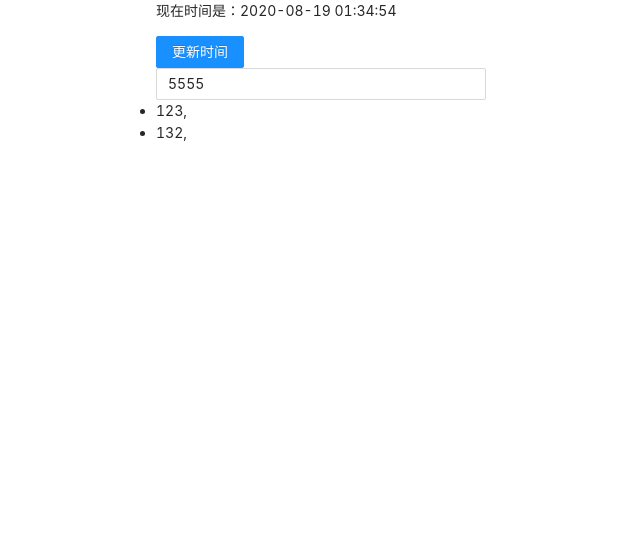
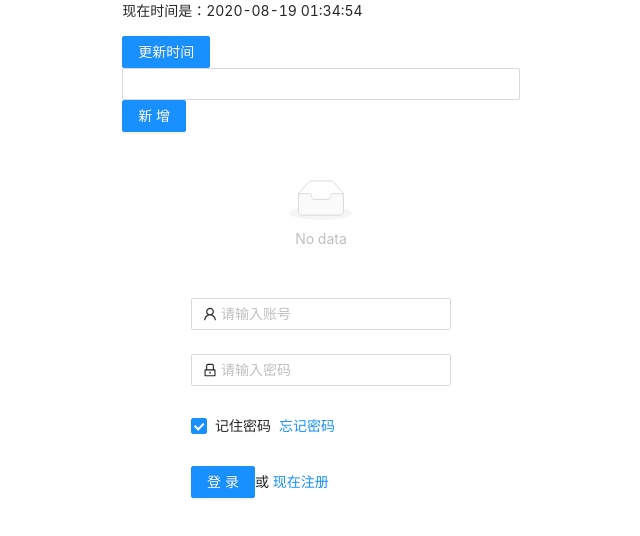
Before and after one commit to maxuhui666/react-project, a React app: page / in a window 1280 px wide. Shown: the top 536 px of the page, without its empty margins (319-959 px from the left). Built offline with nearby package versions, Linux system fonts and the light colour scheme.

Commit message:
登录页

```diff
--- a/src/App.js
+++ b/src/App.js
@@ -1,17 +1,25 @@
-import React, { Component } from 'react'
+import React, { Component, Fragment } from 'react'
 import { Row, Col } from 'antd'
 import './App.scss'
 import 'antd/dist/antd.css'
 import TodoList from './todo-list/TodoList'
+import Login from './login/Login'
 
 class App extends Component {
   render () {
     return (
-      <Row justify="center">
-        <Col>
-          <TodoList/>
-        </Col>
-      </Row>
+      <Fragment>
+        <Row justify="center">
+          <Col>
+            <TodoList/>
+          </Col>
+        </Row>
+        <Row justify="center">
+          <Col>
+            <Login/>
+          </Col>
+        </Row>
+      </Fragment>
     )
   }
 }
--- a/src/http/Api.js
+++ b/src/http/Api.js
@@ -1,8 +1,8 @@
 export const tableInfo = {
   list: 'api/dictionary/listDictionaryClassification',
-  insert: 'api/insert',
+  insert: 'api/insert'
 }
 export const dictionaryInfo = {
   list: 'api/dictionary/listDictionaryClassification',
-  insert: 'api/insert',
+  insert: 'api/insert'
 }
--- /dev/null
+++ b/src/login/Login.js
@@ -0,0 +1,59 @@
+import React, { Component, Fragment } from 'react'
+import { Form, Input, Button, Checkbox, message } from 'antd'
+import { UserOutlined, LockOutlined } from '@ant-design/icons'
+import './Login.scss'
+
+class Login extends Component {
+  constructor (props) {
+    super(props)
+    this.state = {
+      title: '登录',
+      account: '',
+      password: '',
+      verificationCode: ''
+    }
+  }
+
+  onFinish (values) {
+    if (values.account !== 'admin') {
+      message.error('用户名不存在！')
+      return
+    }
+    if (values.password !== '123456') {
+      message.error('密码错误！')
+      return
+    }
+    message.success('登录成功！')
+  }
+
+  componentDidMount () {
+    console.log('加载')
+  }
+
+  render () {
+    return (
+      <Fragment>
+        <Form name={'normal_login'} className={'login-form'} initialValues={{ remember: true }} onFinish={this.onFinish}>
+          <Form.Item name={'account'} rules={[{ required: true, message: '请输入账号！' }]}>
+            <Input prefix={<UserOutlined className={'site-form-item-icon'}/>} placeholder={'请输入账号'}/>
+          </Form.Item>
+          <Form.Item name="password" rules={[{ required: true, message: '请输入密码！' }]}>
+            <Input prefix={<LockOutlined className="site-form-item-icon"/>} type="password" placeholder="请输入密码"/>
+          </Form.Item>
+          <Form.Item>
+            <Form.Item name="remember" valuePropName="checked" noStyle>
+              <Checkbox>记住密码</Checkbox>
+            </Form.Item>
+            <a className="login-form-forgot" href="">忘记密码</a>
+          </Form.Item>
+          <Form.Item>
+            <Button type="primary" htmlType="submit" className="login-form-button">登录</Button>
+            或 <a href="">现在注册</a>
+          </Form.Item>
+        </Form>
+      </Fragment>
+    )
+  }
+}
+
+export default Login
--- /dev/null
+++ b/src/login/Login.scss
@@ -0,0 +1,12 @@
+#components-form-demo-normal-login .login-form {
+  max-width: 300px;
+}
+#components-form-demo-normal-login .login-form-forgot {
+  float: right;
+}
+#components-form-demo-normal-login .ant-col-rtl .login-form-forgot {
+  float: left;
+}
+#components-form-demo-normal-login .login-form-button {
+  width: 100%;
+}
--- a/src/todo-list/TodoList.js
+++ b/src/todo-list/TodoList.js
@@ -1,5 +1,6 @@
 import React, { Component, Fragment } from 'react'
-import { Button, Input } from 'antd'
+import { Button, Input, message, List, Avatar } from 'antd'
+import './TodoList.scss'
 
 import moment from 'moment'
 
@@ -7,23 +8,17 @@ class TodoList extends Component {
   constructor (props) {
     super(props)
     this.state = {
-      list: ['123', '132'],
-      inputValue: '5555',
-      now: ''
+      list: [],
+      item: ''
     }
-    this.onChangeInputValue = this.onChangeInputValue.bind(this)
+    this.onChangeContent = this.onChangeContent.bind(this)
     this.updateTime = this.updateTime.bind(this)
+    this.addList = this.addList.bind(this)
+    this.deleteItem = this.deleteItem.bind(this)
   }
 
   componentDidMount () {
-    const date = new Date()
-    this.setState(() => {
-      return (
-        {
-          now: date.getTime()
-        }
-      )
-    })
+    this.updateTime()
   }
 
   dateFormat (time) {
@@ -31,11 +26,12 @@ class TodoList extends Component {
   }
 
   updateTime () {
-    const date = new Date()
     this.setState(() => {
       return (
         {
-          now: date.getTime()
+          item: {
+            time: new Date().getTime()
+          }
         }
       )
     }, () => {
@@ -43,12 +39,44 @@ class TodoList extends Component {
     })
   }
 
-  onChangeInputValue (e) {
-    const inputValue = e.target.value
+  addList () {
+    const item = this.state.item
+    if (item.content === undefined || item.content.trim() === '') {
+      message.error('请填写内容')
+      return
+    }
+    const list = this.state.list
+    for (const object of list) {
+      if (object.content.trim() === item.content.trim()) {
+        message.error('已存在')
+        return
+      }
+    }
+
+    list.push(this.state.item)
     this.setState(() => {
       return (
         {
-          inputValue: inputValue
+          list: list,
+          item: {
+            content: ''
+          }
+        }
+      )
+    }, () => {
+      console.log('ADD SUCCESS!')
+    })
+  }
+
+  onChangeContent (e) {
+    const content = e.target.value
+    this.setState(() => {
+      return (
+        {
+          item: {
+            time: new Date().getTime(),
+            content: content
+          }
         }
       )
     }, () => {
@@ -56,21 +84,37 @@ class TodoList extends Component {
     })
   }
 
+  deleteItem (index) {
+    const list = this.state.list
+    list.splice(index, 1)
+    this.setState(() => {
+      return ({
+        list: list
+      })
+    }, () => {
+      message.success('删除成功！')
+    })
+  }
+
   render () {
-    const { list, inputValue, now } = this.state
+    const { list, item } = this.state
     return (
       <Fragment>
         <div>
-          <p>现在时间是：{this.dateFormat(now)}</p>
+          <p>现在时间是：{this.dateFormat(item.time)}</p>
           <Button type={'primary'} onClick={this.updateTime}>更新时间</Button>
-          <Input type={'text'} value={inputValue} onChange={this.onChangeInputValue}/>
-          <ul>
-            {
-              list.map((item, index) => {
-                return (<li key={index}>{item},</li>)
-              })
-            }
-          </ul>
+          <Input type={'text'} value={item.content} onChange={this.onChangeContent}/> <Button
+            type={'primary'} onClick={this.addList}>新增</Button>
+          <List itemLayout={'horizontal'} dataSource={list} renderItem={item => (
+            <List.Item>
+              <List.Item.Meta
+                avatar={<Avatar src="https://zos.alipayobjects.com/rmsportal/ODTLcjxAfvqbxHnVXCYX.png"/>}
+                title={<a href="https://ant.design">{item.content}</a>}
+                description={item.content}
+              />
+            </List.Item>
+          )}>
+          </List>
         </div>
       </Fragment>
     )
--- /dev/null
+++ b/src/todo-list/TodoList.scss
@@ -0,0 +1,3 @@
+.color{
+  background-color: aquamarine;
+}
```
Also changed, not shown: src/http/http.js (+41 -43 lines).
